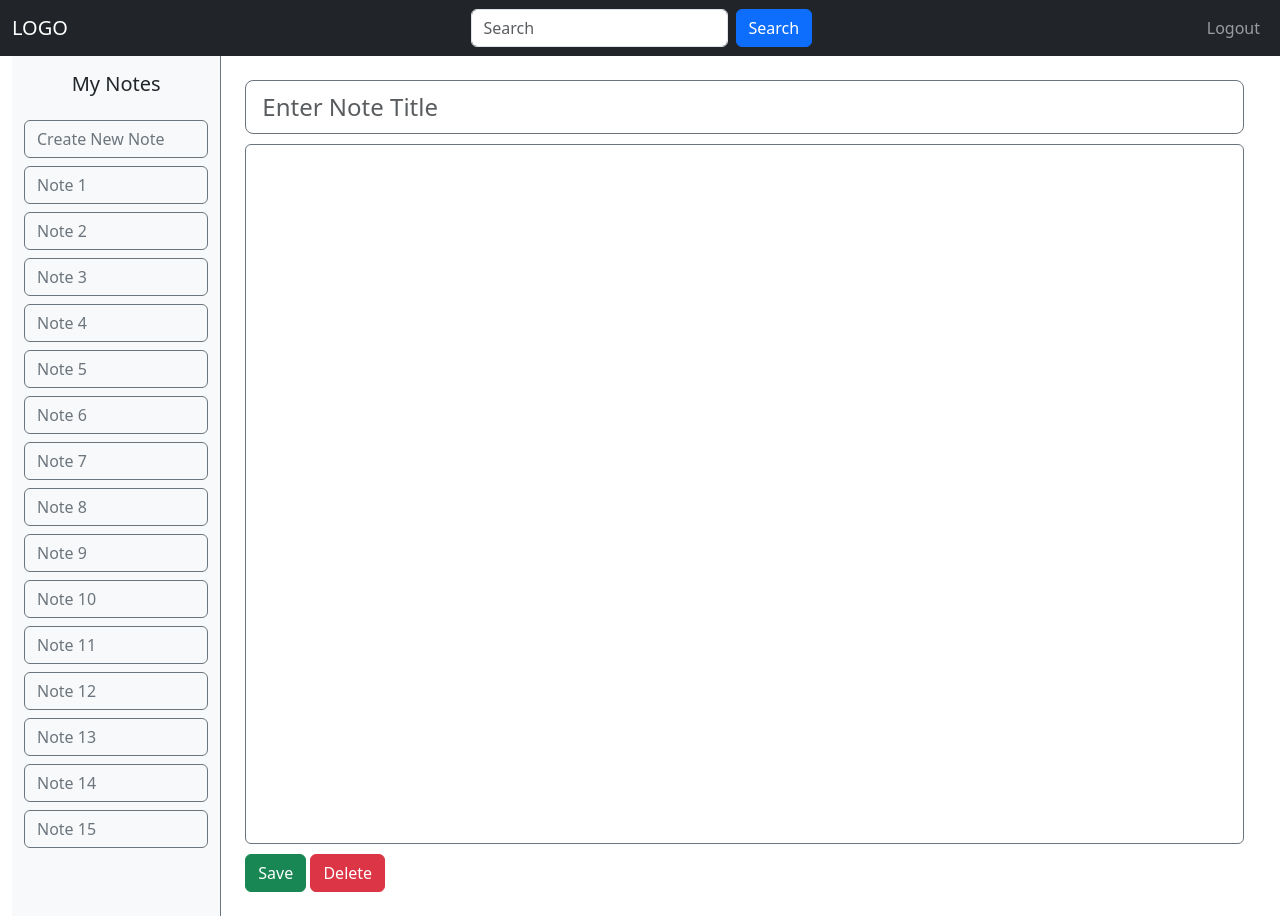
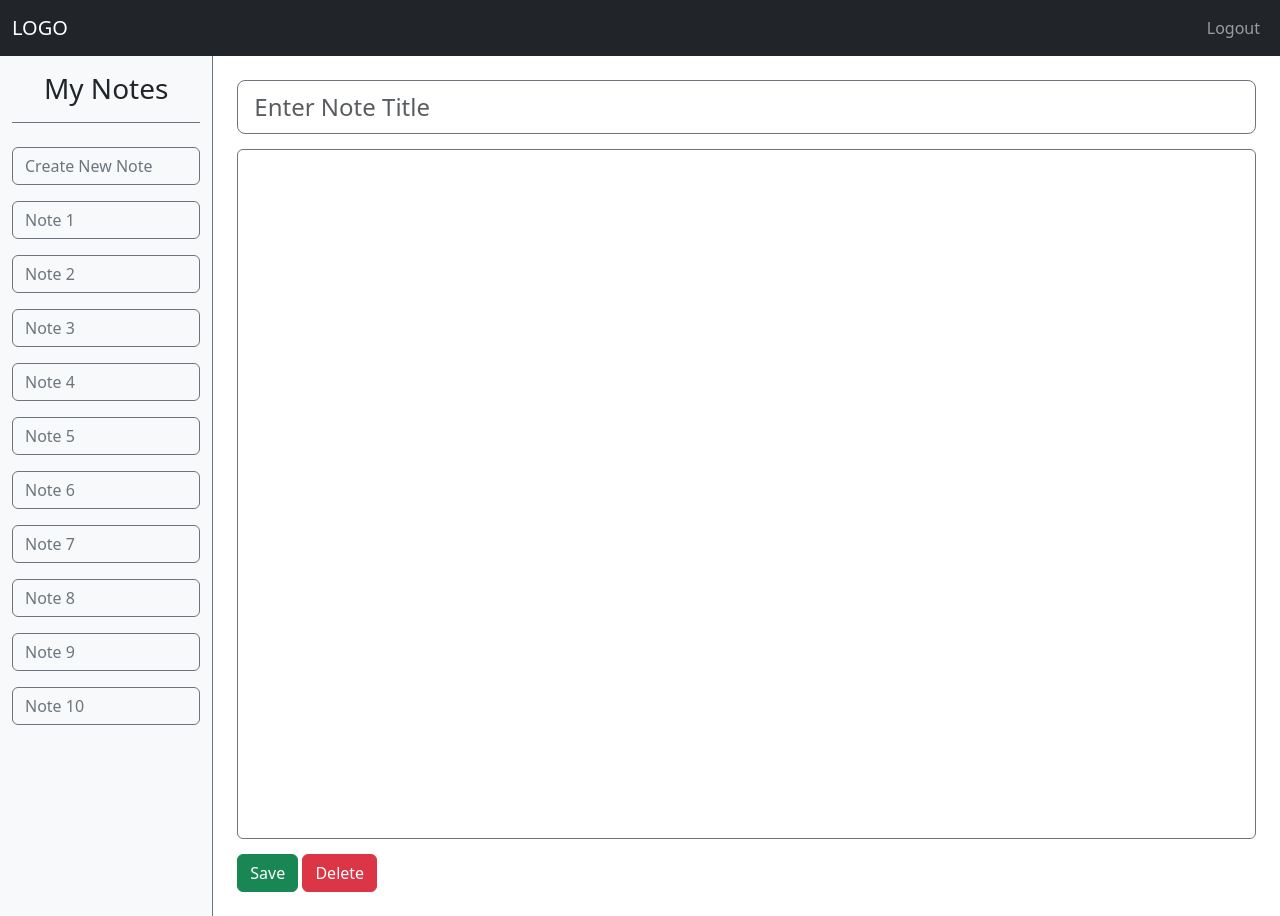
Before and after one commit to NyanHtetMyat/NoteBox, a Flask app: page / in a window 1280 px wide. Run offline with Flask 3, Linux system fonts and the light colour scheme; a user stored in the database is signed in.

Commit message:
Index UI is almost finished with collapse button

```diff
--- a/static/styles.css
+++ b/static/css/styles.css
@@ -10,11 +10,15 @@ main {
     height: calc(100vh - 56px);     /* Substract the navbar height */
 }
 
+#collapisble-sidebar {
+    width: 300px !important;        /* Default is 400px */
+}
+
 #note-area {
     display: flex;
     flex-direction: column;
     height: 100%;                   /* To take up whole main container height */
-    gap: 10px;
+    gap: 15px;
 }
 
 #note-title {
@@ -26,7 +30,15 @@ main {
     resize: none;
 }
 
+/* For Smaller Screens */
+@media (max-width: 768px) {
+
+
+
+}
+
+
 /* Testing Purposes */
-.border-red{
-    border: 3px solid red;
+.border-red {
+    border: 1px solid red;
 }
--- a/templates/index.html
+++ b/templates/index.html
@@ -6,21 +6,42 @@
 
 
 {% block body %}
+<!-- Sidebar Toggler Button -->
+<div class="d-block d-md-none bg-secondary w-100">
+  <button class="btn py-0 px-2" type="button" data-bs-toggle="offcanvas" data-bs-target="#collapisble-sidebar">
+      <svg xmlns="http://www.w3.org/2000/svg" height="36px" viewBox="0 -960 960 960" width="36px" fill="#e8eaed"><path d="M120-240v-80h720v80H120Zm0-200v-80h720v80H120Zm0-200v-80h720v80H120Z"/></svg>
+  </button>
+</div>
+
+<!-- Collapisble Sidebar -->
+<aside class="offcanvas offcanvas-start" id="collapisble-sidebar">
+  <div class="offcanvas-header py-2 bg-dark text-white">
+    <h1 class="offcanvas-title">My Notes</h1>
+    <button type="button" class="btn-close btn-close-white text-reset" data-bs-dismiss="offcanvas"></button>
+  </div>
+  <div class="offcanvas-body">
+    <button class="btn btn-outline-secondary w-100 text-start mb-3">Create New Note</button>
+    {% for i in range(10) %}
+    <button class="btn btn-outline-secondary w-100 text-start mb-3">Note {{ i+1 }}</button>
+    {% endfor %}
+  </div>
+</aside>
+
 
 <div class="row flex-nowrap h-100 w-100">
   <!-- Left sidebar -->
-  <aside class="col-12 col-md-3 col-lg-2 bg-light border-end border-secondary overflow-auto">
-    <h5 class="p-3 text-center">My Notes</h5>
-    <button class="btn btn-outline-secondary w-100 text-start mb-2">Create New Note</button>
-    <div id="noteList">
-      {% for i in range(15) %}
-      <button class="btn btn-outline-secondary w-100 text-start mb-2">Note {{ i+1 }}</button>
+  <aside class="d-none d-md-block col-md-3 col-lg-2 bg-light border-end border-secondary overflow-auto">
+    <h3 class="p-3 text-center border-bottom border-secondary">My Notes</h3>
+    <button class="btn btn-outline-secondary w-100 text-start my-3">Create New Note</button>
+    <div>
+      {% for i in range(10) %}
+      <button class="btn btn-outline-secondary w-100 text-start mb-3">Note {{ i+1 }}</button>
       {% endfor %}
     </div>
   </aside>
 
   <!-- Main content -->
-  <section class="col-12 col-md-9 col-lg-10 p-4">
+  <section class="col-md-9 col-lg-10 p-4">
     <form id="note-area" action="/index">
 
         <input class="form-control form-control-lg border border-secondary" id="note-title" placeholder="Enter Note Title" type="text">
@@ -34,6 +55,7 @@
 
     </form>
   </section>
+
 </div>
 
 {% endblock %}
--- a/templates/layout.html
+++ b/templates/layout.html
@@ -6,7 +6,9 @@
     <link href="https://cdn.jsdelivr.net/npm/bootstrap@5.3.3/dist/css/bootstrap.min.css" rel="stylesheet">
     <script src="https://cdn.jsdelivr.net/npm/bootstrap@5.3.3/dist/js/bootstrap.bundle.min.js"></script>
 
-    <link href="/static/styles.css" rel="stylesheet">
+    <link href="/static/css/styles.css" rel="stylesheet">
+    <script src="/static/js/scripts.js"></script>
+
 
     <title>{% block title %}{% endblock %}</title>
 </head>
@@ -20,10 +22,10 @@
             </a>
 
             {% if session["user_id"] %}
-                <form class="d-flex">
+                <!-- <form class="d-flex">
                     <input class="form-control me-2" type="text" placeholder="Search">
                     <button class="btn btn-primary" type="button">Search</button>
-                </form>
+                </form> -->
 
                 <ul class="navbar-nav">
                     <li class="nav-item">
@@ -31,7 +33,7 @@
                     </li>
                 </ul>
             {% else %}
-                <ul class="navbar-nav">
+                <ul class="navbar-nav flex-row">
                     <li class="nav-item px-2">
                         <a class="nav-link text-center" href="/login">Sign In</a>
                     </li>
@@ -45,7 +47,7 @@
         </div>
     </nav>
 
-    <main class="container-fluid d-flex justify-content-center align-items-center">
+    <main class="container-fluid d-flex flex-column flex-md-row justify-content-center align-items-center px-0">
         {% block body %}{% endblock %}
     </main>
 
```
Also changed, not shown: static/js/scripts.js (added).
